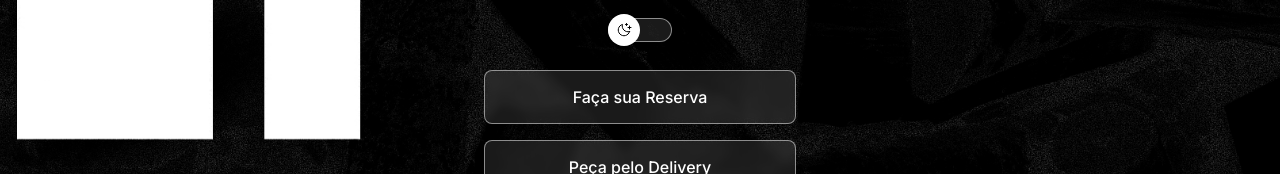
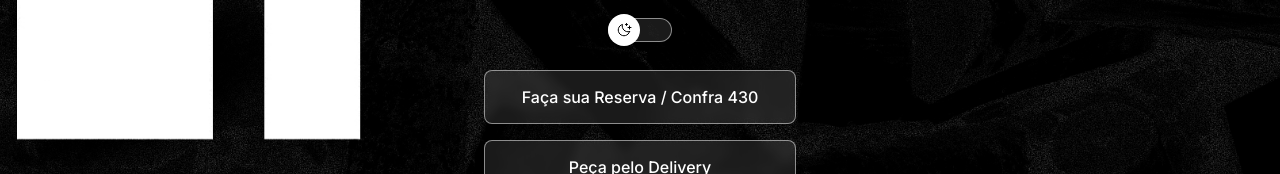
Before and after one commit to 430Gradi/linkbio_430recife, a plain HTML site: page index.html in a window 1280 px wide. Shown: the part 237-411 px from the top of the page. Drawn offline with nearby package versions, Linux system fonts and the light colour scheme.

Commit message:
Update index.html

```diff
--- a/index.html
+++ b/index.html
@@ -83,7 +83,7 @@
       <ul>
         <li>
           <a href="https://dguests.com/430gradi.recife" target="_blank"
-            >Faça sua Reserva</a
+            >Faça sua Reserva / Confra 430</a
           >
         </li>
         <li>
```
